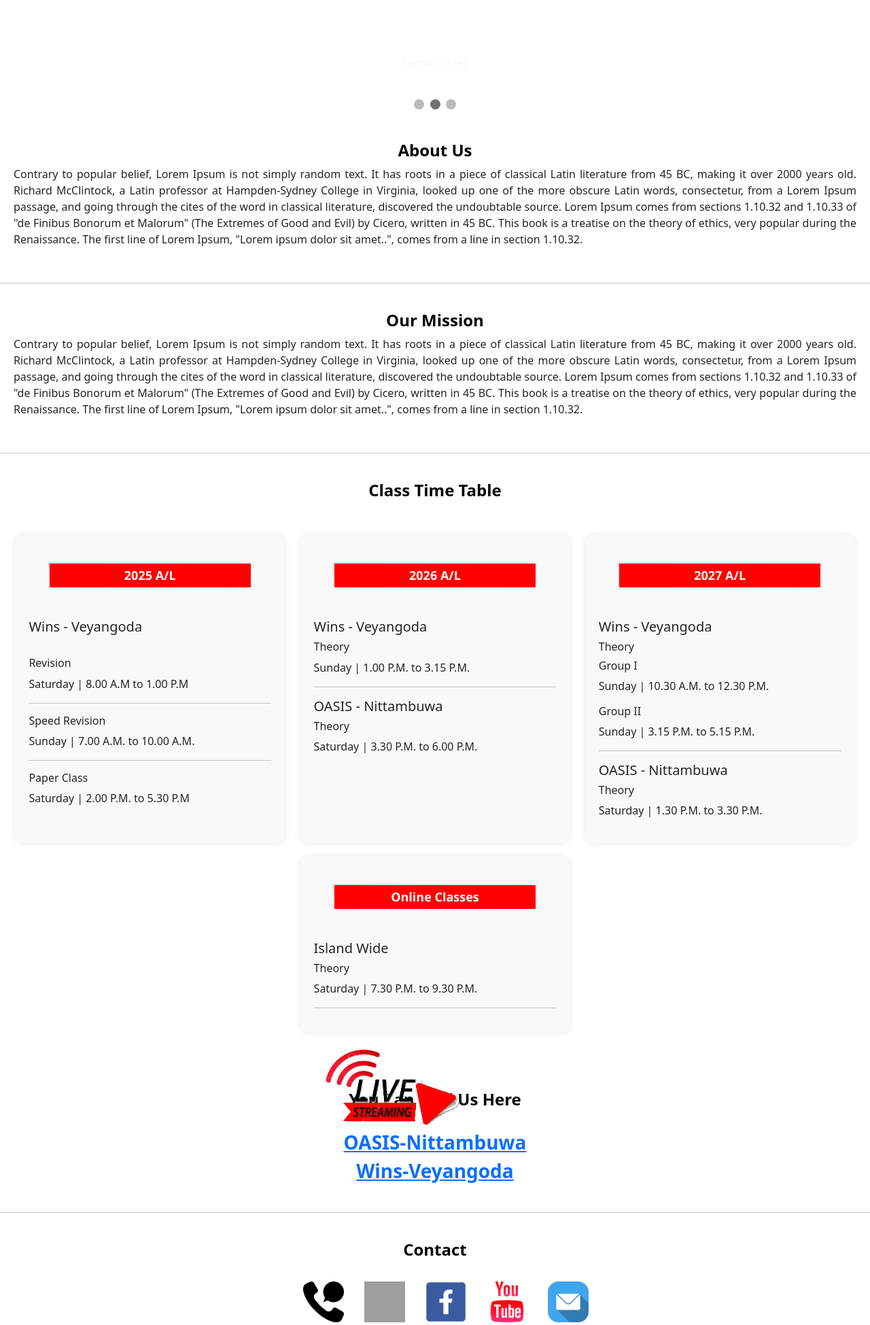
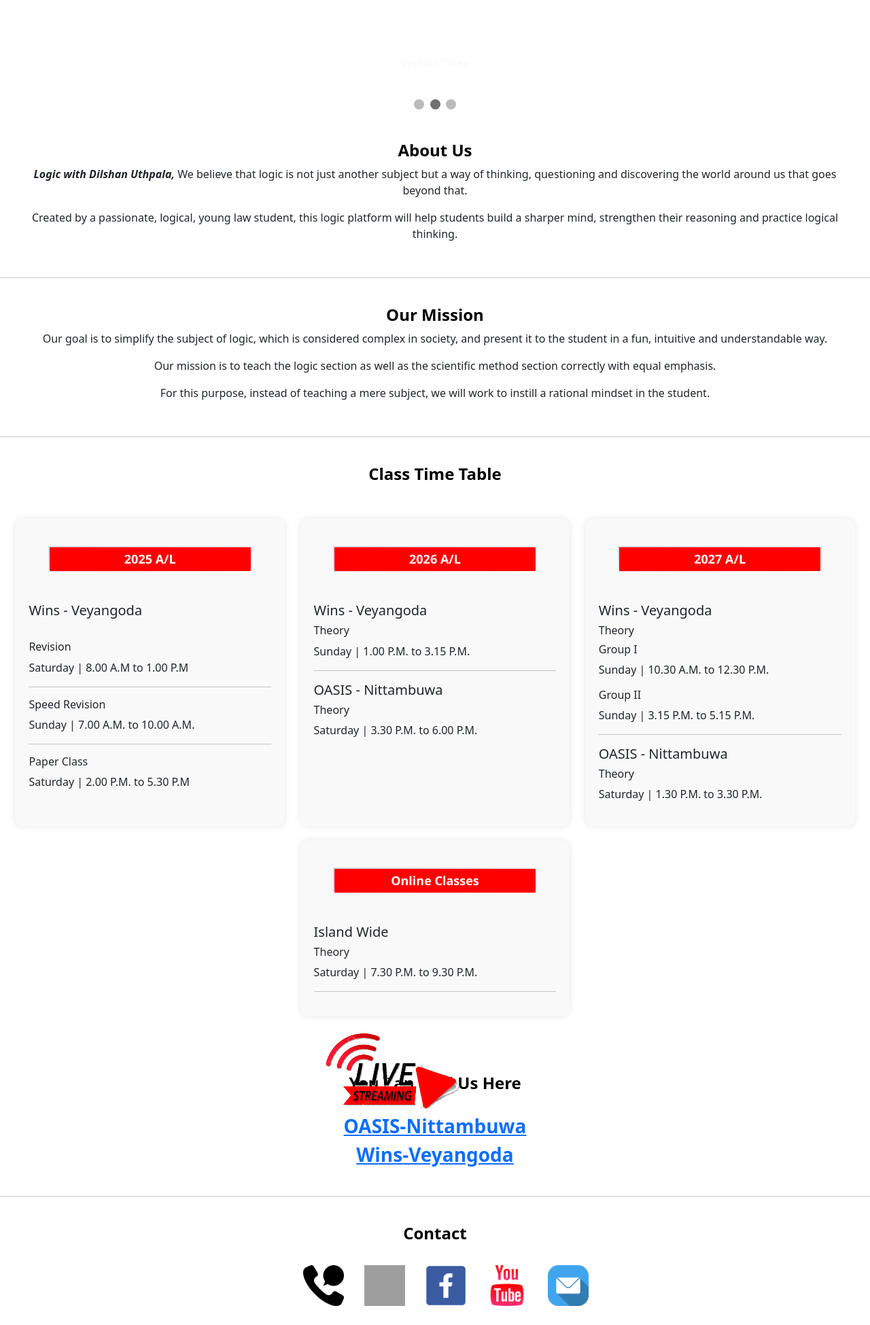
Before and after one commit to Lakruwanshashika21/logicwithdilshanfinal, a PHP site: page / in a window 1280 px wide. Shown: the part 1786-3735 px from the top of the page at 68% size. Run offline with PHP 8.4, Linux system fonts and the light colour scheme; grey boxes are pictures that could not be loaded.

Commit message:
About & Mission

```diff
--- a/index.php
+++ b/index.php
@@ -66,12 +66,15 @@
 
   <div id="AboutUs" class="content">
     <h4>About Us</h4>
-    <p>Contrary to popular belief, Lorem Ipsum is not simply random text. It has roots in a piece of classical Latin literature from 45 BC, making it over 2000 years old. Richard McClintock, a Latin professor at Hampden-Sydney College in Virginia, looked up one of the more obscure Latin words, consectetur, from a Lorem Ipsum passage, and going through the cites of the word in classical literature, discovered the undoubtable source. Lorem Ipsum comes from sections 1.10.32 and 1.10.33 of "de Finibus Bonorum et Malorum" (The Extremes of Good and Evil) by Cicero, written in 45 BC. This book is a treatise on the theory of ethics, very popular during the Renaissance. The first line of Lorem Ipsum, "Lorem ipsum dolor sit amet..", comes from a line in section 1.10.32.</p>
+    <p style="text-align: center;"><b><i>Logic with Dilshan Uthpala,</i></b> We believe that logic is not just another subject but a way of thinking, questioning and discovering the world around us that goes beyond that. </p>
+    <p style="text-align: center;">Created by a passionate, logical, young law student, this logic platform will help students build a sharper mind, strengthen their reasoning and practice logical thinking.</p>
   </div><hr>
 
   <div id="Mission" class="content">
     <h4>Our Mission</h4>
-    <p>Contrary to popular belief, Lorem Ipsum is not simply random text. It has roots in a piece of classical Latin literature from 45 BC, making it over 2000 years old. Richard McClintock, a Latin professor at Hampden-Sydney College in Virginia, looked up one of the more obscure Latin words, consectetur, from a Lorem Ipsum passage, and going through the cites of the word in classical literature, discovered the undoubtable source. Lorem Ipsum comes from sections 1.10.32 and 1.10.33 of "de Finibus Bonorum et Malorum" (The Extremes of Good and Evil) by Cicero, written in 45 BC. This book is a treatise on the theory of ethics, very popular during the Renaissance. The first line of Lorem Ipsum, "Lorem ipsum dolor sit amet..", comes from a line in section 1.10.32.</p>
+    <p style="text-align: center;">Our goal is to simplify the subject of logic, which is considered complex in society, and present it to the student in a fun, intuitive and understandable way.</p>
+    <p style="text-align: center;">Our mission is to teach the logic section as well as the scientific method section correctly with equal emphasis.</p>
+    <p style="text-align: center;">For this purpose, instead of teaching a mere subject, we will work to instill a rational mindset in the student.</p>
   </div><hr>
 
  <div id="TimeTable" class="content">
@@ -148,7 +151,10 @@
       <li><a href="mailto:dilshanuthpalalogic@gmail.com"><img class="rotate-hover" src="image/envelope_9073062.png" alt="Email"></a></li>
     </ul>
   </div><hr>
-
+  <div>
+    <center><img  style="width: 300px; height: auto;" src="image/KDL4.png" alt="QR Code"></center>
+  </div>
+    <hr>
     <div id="map">
         <iframe class="map-frame" src="https://www.google.com/maps/embed?pb=!1m18!1m12!1m3!1d3958.741969789723!2d80.05319207566744!3d7.155802897080286!2m3!1f0!2f0!3f0!3m2!1i1024!2i768!4f13.1!3m3!1m2!1s0x3ae2fdd2280dcafb%3A0xfc5301c6a333a004!2sWins!5e0!3m2!1sen!2slk!4v1751099717173!5m2!1sen!2slk" allowfullscreen="" loading="lazy" referrerpolicy="no-referrer-when-downgrade"></iframe>
         <iframe class="map-frame" src="https://www.google.com/maps/embed?pb=!1m18!1m12!1m3!1d1979.423317260154!2d80.09445157404214!3d7.143726748241609!2m3!1f0!2f0!3f0!3m2!1i1024!2i768!4f13.1!3m3!1m2!1s0x3ae2fdaa6b4a3149%3A0xdba57acfbadd31ad!2sNittambuwa%20Colour%20Light%20Junction!5e0!3m2!1sen!2slk!4v1751100024715!5m2!1sen!2slk" allowfullscreen="" loading="lazy" referrerpolicy="no-referrer-when-downgrade"></iframe>
```
Also changed, not shown: image/KDL4.png (added).
